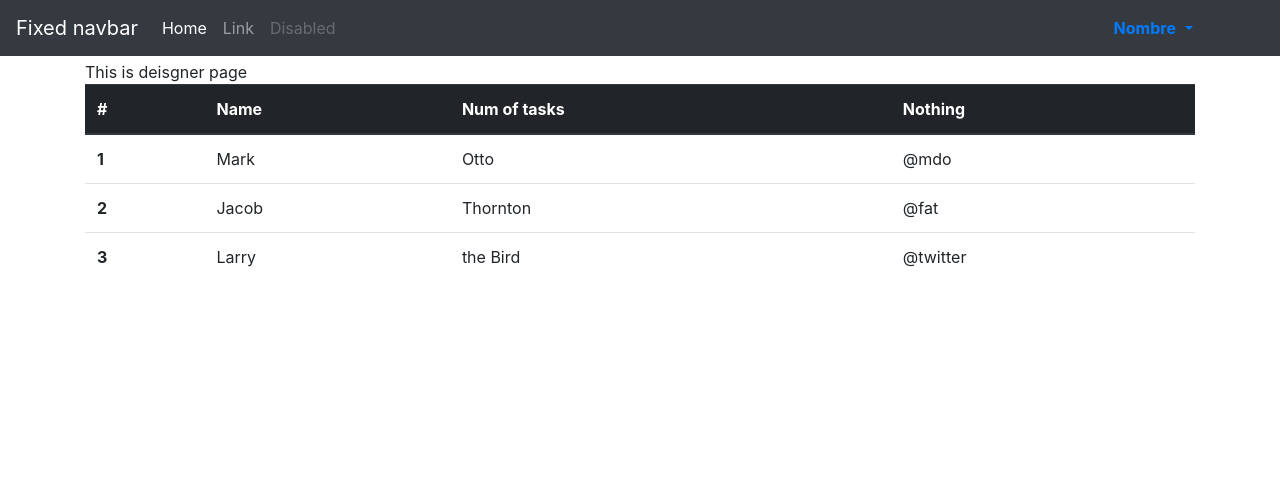
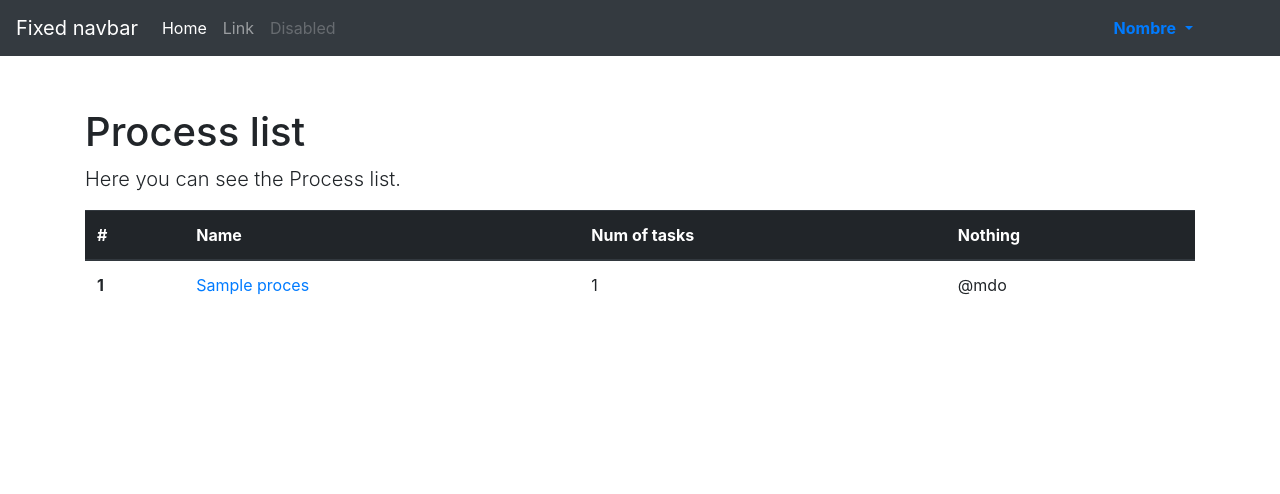
Before and after one commit to amirmohsen-am/graduation-system-project-fall96, a Django app: page /designer in a window 1280 px wide. Shown: the top 494 px of the page. Run offline with Django 3.2, Linux system fonts and the light colour scheme; tables that the repository leaves empty hold one stand-in row (values such as "Sample post"); some libraries are stand-ins or nearby versions.

Commit message:
Process_page

```diff
--- a/graduation_system/main/templates/main/designer.html
+++ b/graduation_system/main/templates/main/designer.html
@@ -9,16 +9,10 @@
 {% endblock %}
 
 {% block content %}
-    This is deisgner page
+    <h1 class="mt-5">Process list</h1>
+    <p class="lead">Here you can see the Process list.</p>
 
-{#    {% for Proc in Process %}#}
-{#    <h2>#}
-{#      <a href="{{ story.get_absolute_url }}">#}
-{#        {{ story.headline|upper }}#}
-{#      </a>#}
-{#    </h2>#}
-{#    <p>{{ story.tease|truncatewords:"100" }}</p>#}
-{#    {% endfor %}#}
+
     <table class="table">
       <thead class="thead-dark">
         <tr>
@@ -29,24 +23,14 @@
         </tr>
       </thead>
       <tbody>
-        <tr>
-          <th scope="row">1</th>
-          <td>Mark</td>
-          <td>Otto</td>
-          <td>@mdo</td>
-        </tr>
-        <tr>
-          <th scope="row">2</th>
-          <td>Jacob</td>
-          <td>Thornton</td>
-          <td>@fat</td>
-        </tr>
-        <tr>
-          <th scope="row">3</th>
-          <td>Larry</td>
-          <td>the Bird</td>
-          <td>@twitter</td>
-        </tr>
+            {% for proc in processes %}
+                <tr>
+                  <th scope="row">1</th>
+                  <td> <a href="{% url 'Process' proc.id %}">{{proc.name}}</a></td>
+                  <td>{{ proc.task_set.all|length }}</td>
+                  <td>@mdo</td>
+                </tr>
+            {% endfor %}
       </tbody>
     </table>
 
```
